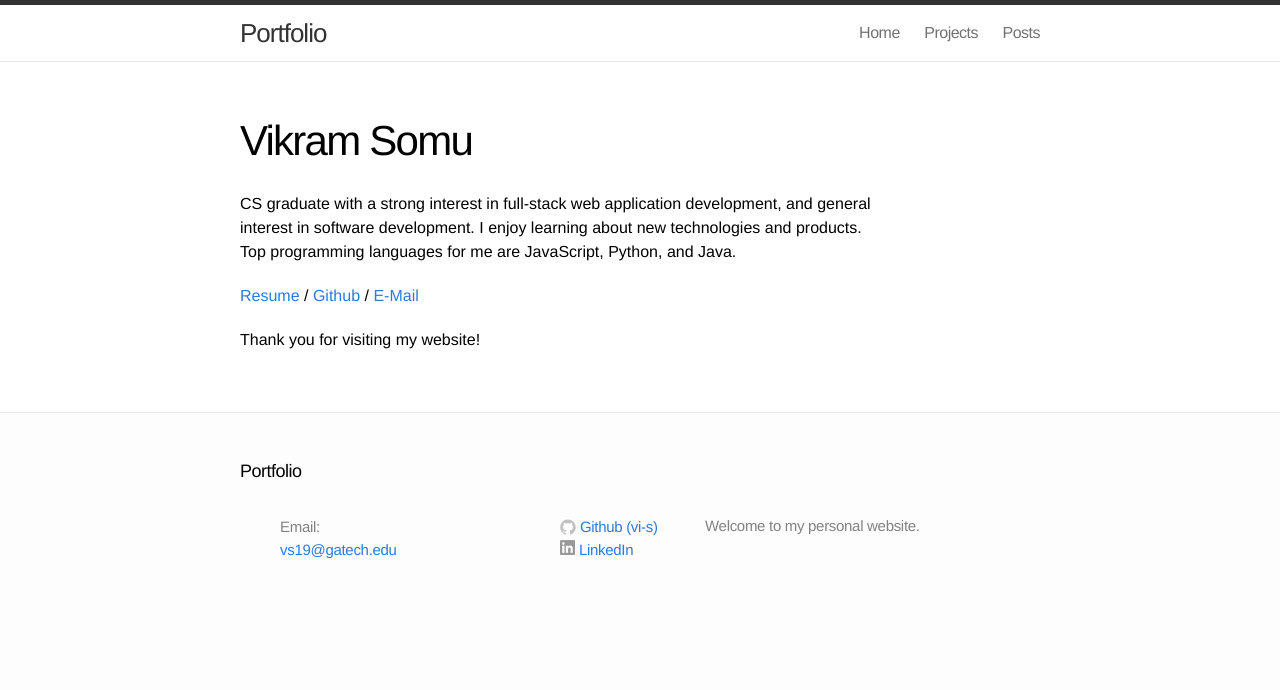
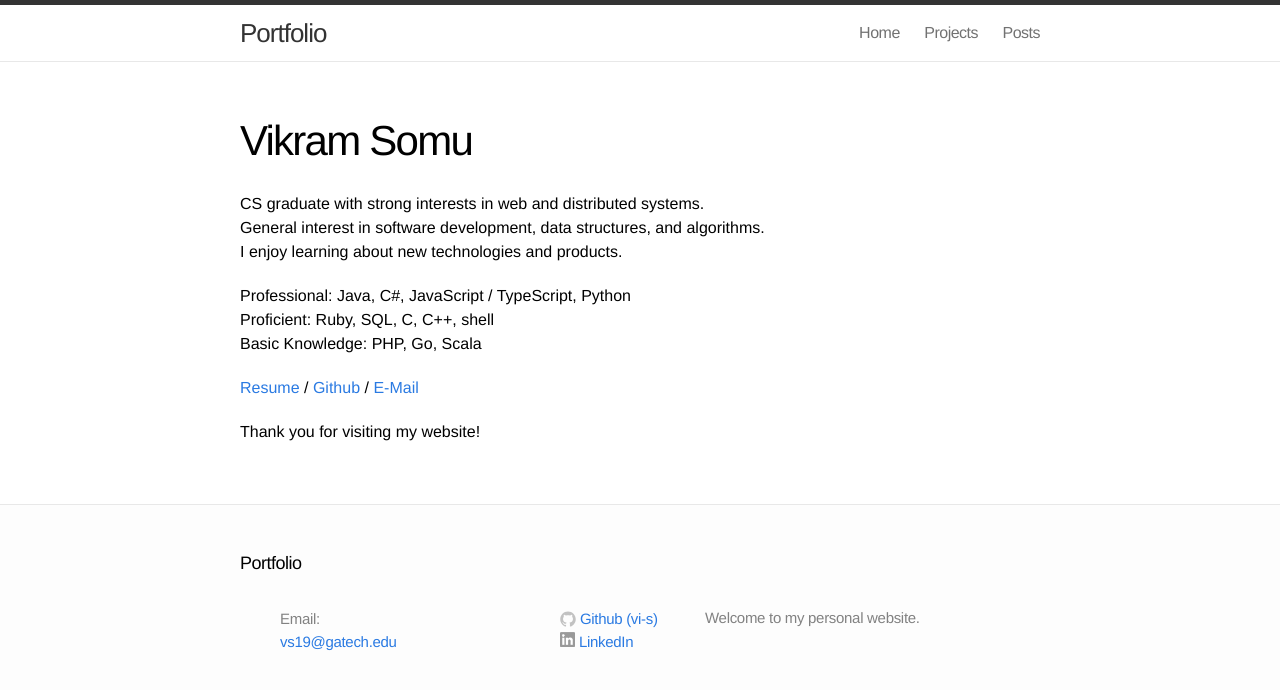
Before and after one commit to vi-s/vi-s.github.io, a Jekyll site: the page built from index.md, in a window 1280 px wide. Shown: the top 690 px of the page. Built offline with Jekyll 4.4.1, drawn with Linux system fonts in a browser that asks for light colours.

Commit message:
Update index.md

```diff
--- a/index.md
+++ b/index.md
@@ -3,9 +3,13 @@ layout: page
 title: Vikram Somu
 ---
 
-CS graduate with a strong interest in full-stack web application development, and general
-interest in software development. I enjoy learning about new technologies and products.
-Top programming languages for me are JavaScript, Python, and Java.
+CS graduate with strong interests in web and distributed systems.
+General interest in software development, data structures, and algorithms.
+I enjoy learning about new technologies and products.
+
+Professional: Java, C#, JavaScript / TypeScript, Python
+Proficient: Ruby, SQL, C, C++, shell
+Basic Knowledge: PHP, Go, Scala
 
 [Resume](/Resume.pdf) / [Github][github] / [E-Mail](mailto:vs19@gatech.edu)
 
```
